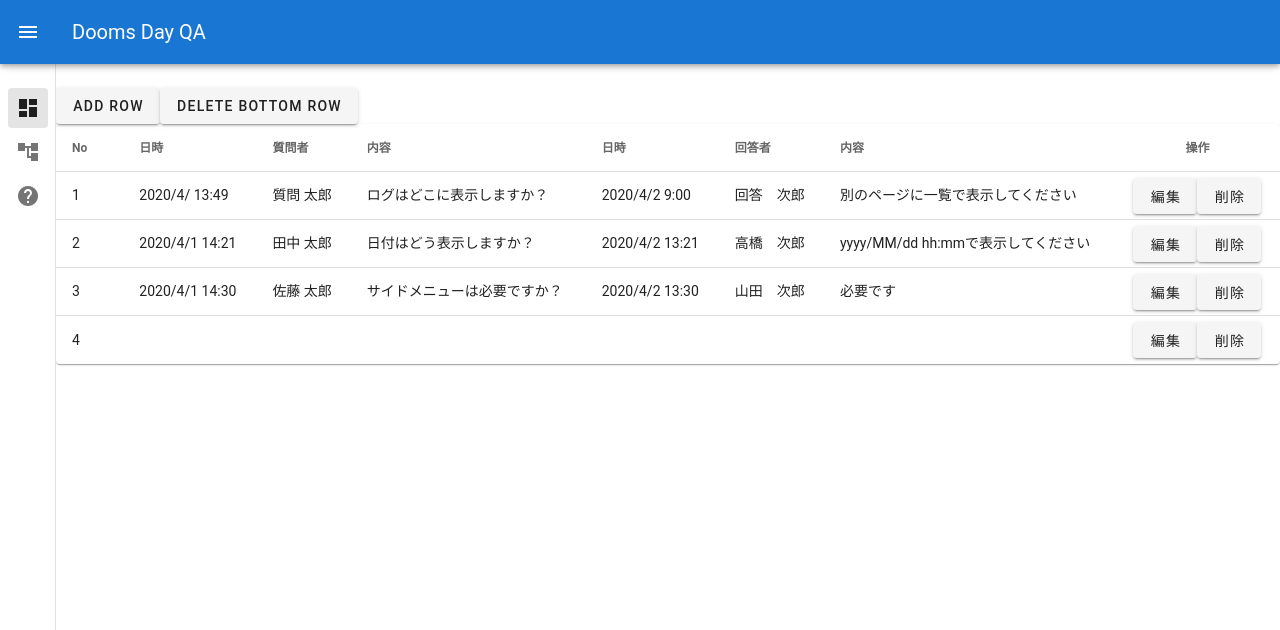
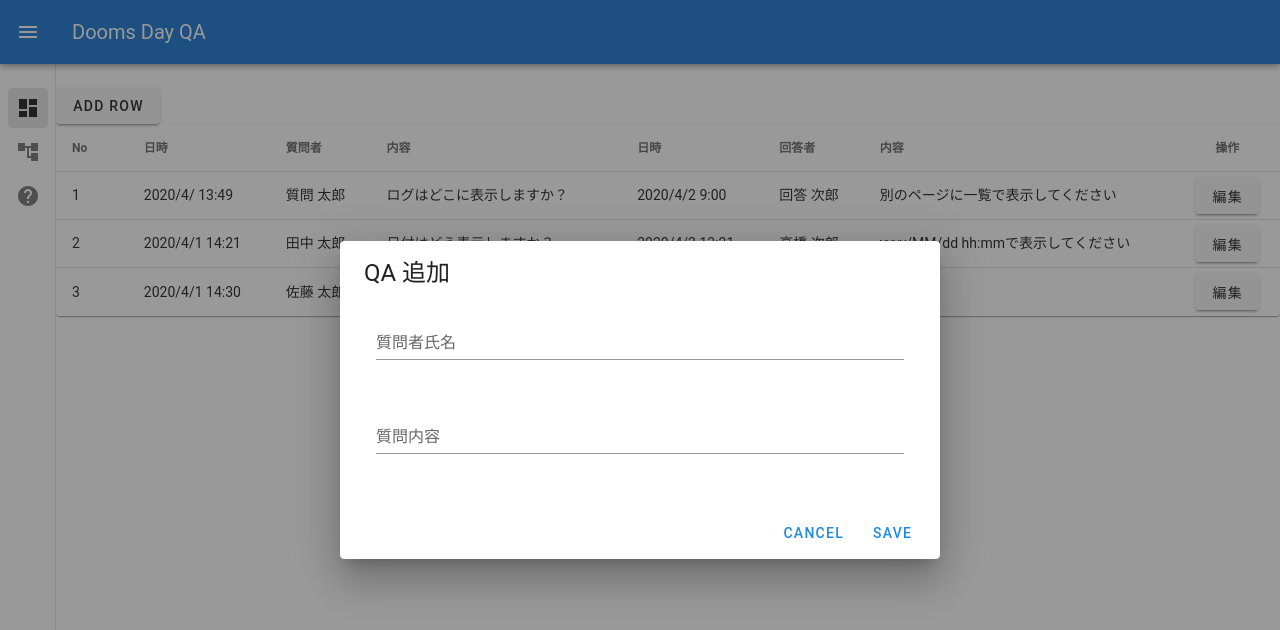
Before and after one commit to DDSGx/dooms-day-QA, a Vue app in the folder client/: page / in a window 1280 px wide. Both pictures are taken after a click on the button "ADD ROW". Shown: the top 630 px of the page. Built offline with nearby package versions, Linux system fonts and the light colour scheme.

Commit message:
行追加機能を追加 (#8)
行削除機能を削除

```diff
--- a/client/src/components/QATable.vue
+++ b/client/src/components/QATable.vue
@@ -1,7 +1,6 @@
 <template>
   <div>
     <v-btn @click="addRow">add row</v-btn>
-    <v-btn @click="deleteBottomRow">delete bottom row</v-btn>
     <v-data-table
       :headers="headers"
       :items="QAs"
@@ -12,10 +11,48 @@
     >
       <template v-slot:item.action="{ item }">
         <v-btn @click.stop="editRow(item)">編集</v-btn>
-        <v-btn @click.stop="deleteRow(item)">削除</v-btn>
       </template>
     </v-data-table>
 
+    <!-- 新規追加用ダイアログ -->
+    <v-row justify="center">
+      <v-dialog v-model="newQA_dialog.display" persistent max-width="600px">
+        <v-card>
+          <v-card-title>
+            <span class="headline">QA 追加</span>
+          </v-card-title>
+          <v-card-text>
+            <v-container>
+              <v-row>
+                <v-col cols="12">
+                  <v-text-field
+                    label="質問者氏名"
+                    v-model="newQA_dialog.qPerson"
+                    required
+                  ></v-text-field>
+                </v-col>
+                <v-col cols="12">
+                  <v-text-field
+                    label="質問内容"
+                    v-model="newQA_dialog.qText"
+                    required
+                  ></v-text-field>
+                </v-col>
+              </v-row>
+            </v-container>
+          </v-card-text>
+          <v-card-actions>
+            <v-spacer></v-spacer>
+            <v-btn color="blue darken-1" text @click="addQA_close"
+              >Cancel</v-btn
+            >
+            <v-btn color="blue darken-1" text @click="addQA_save">Save</v-btn>
+          </v-card-actions>
+        </v-card>
+      </v-dialog>
+    </v-row>
+
+    <!-- 編集用ダイアログ -->
     <v-row justify="center">
       <v-dialog v-model="dialog.display" persistent max-width="600px">
         <v-card>
@@ -72,20 +109,9 @@ export default {
   name: "QATable",
   methods: {
     addRow() {
-      this.QAs.push({ no: this.QAs.length + 1 });
+      this.newQA_dialog.display = true;
     },
-    deleteBottomRow() {
-      this.QAs.pop();
-      this.resetNo();
-    },
-    clickedRow() {
-
-    },
-    deleteRow(item) {
-      const newQAs = this.QAs.filter(element => !(element.no === item.no));
-      this.QAs = newQAs;
-      this.resetNo();
-    },
+    clickedRow() {},
     editRow(item) {
       const selectedQA = this.QAs.find(element => element.no === item.no);
       this.dialog.no = selectedQA.no;
@@ -114,10 +140,20 @@ export default {
 
       this.dialog.display = false;
     },
-    resetNo() {
-      for (let i = 0; i < this.QAs.length; i++) {
-        this.QAs[i].no = i + 1;
-      }
+    addQA_save() {
+      this.QAs.push({
+        no: this.QAs.length + 1,
+        qPerson: this.newQA_dialog.qPerson,
+        qText: this.newQA_dialog.qText,
+        aPerson: "",
+        aText: ""
+      });
+      this.addQA_close();
+    },
+    addQA_close() {
+      this.newQA_dialog.qPerson = "";
+      this.newQA_dialog.qText = "";
+      this.newQA_dialog.display = false;
     }
   },
   data() {
@@ -139,7 +175,7 @@ export default {
           qPerson: "質問 太郎",
           qText: "ログはどこに表示しますか？",
           aDate: "2020/4/2 9:00",
-          aPerson: "回答　次郎",
+          aPerson: "回答 次郎",
           aText: "別のページに一覧で表示してください"
         },
         {
@@ -148,7 +184,7 @@ export default {
           qPerson: "田中 太郎",
           qText: "日付はどう表示しますか？",
           aDate: "2020/4/2 13:21",
-          aPerson: "高橋　次郎",
+          aPerson: "高橋 次郎",
           aText: "yyyy/MM/dd hh:mmで表示してください"
         },
         {
@@ -157,7 +193,7 @@ export default {
           qPerson: "佐藤 太郎",
           qText: "サイドメニューは必要ですか？",
           aDate: "2020/4/2 13:30",
-          aPerson: "山田　次郎",
+          aPerson: "山田 次郎",
           aText: "必要です"
         }
       ],
@@ -169,6 +205,11 @@ export default {
         aPerson: "",
         aText: ""
       },
+      newQA_dialog: {
+        display: false,
+        qPerson: "",
+        qText: ""
+      }
     };
   }
 };
```
